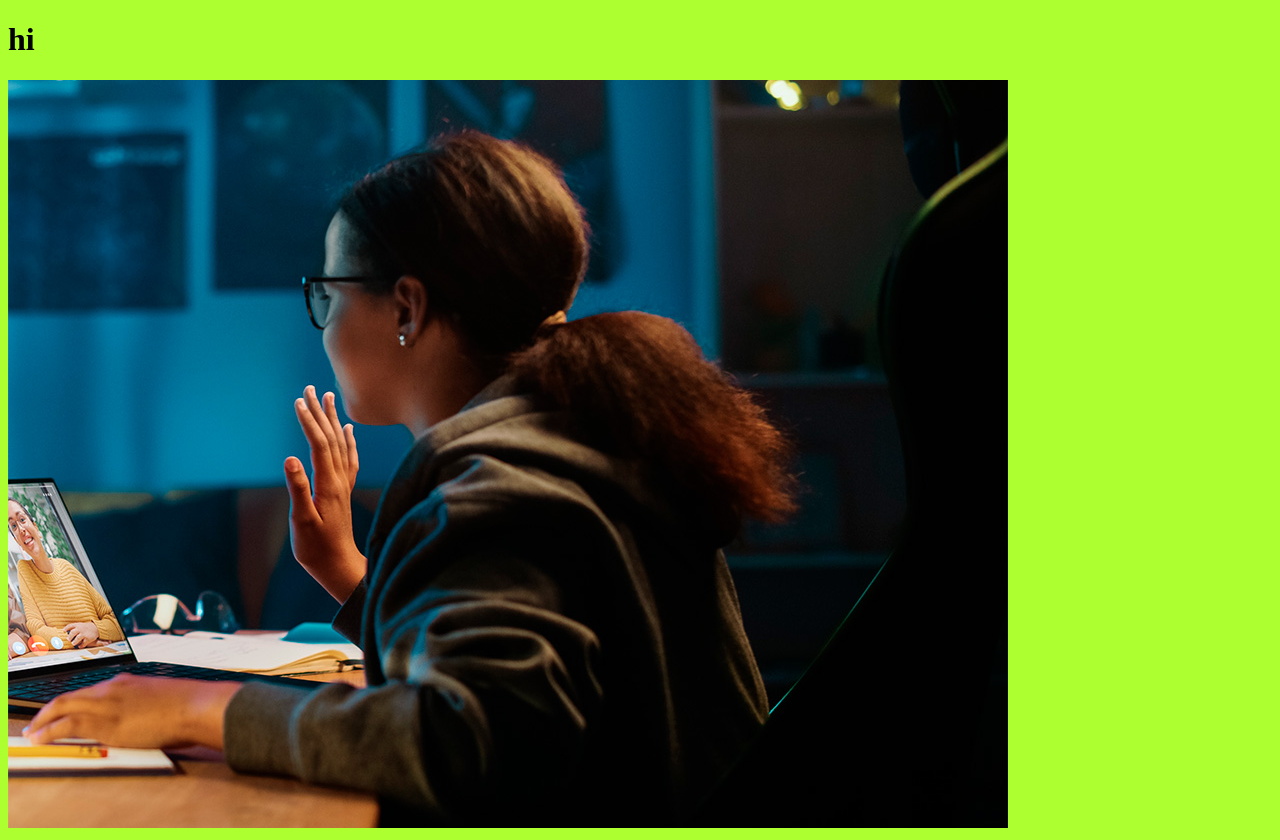
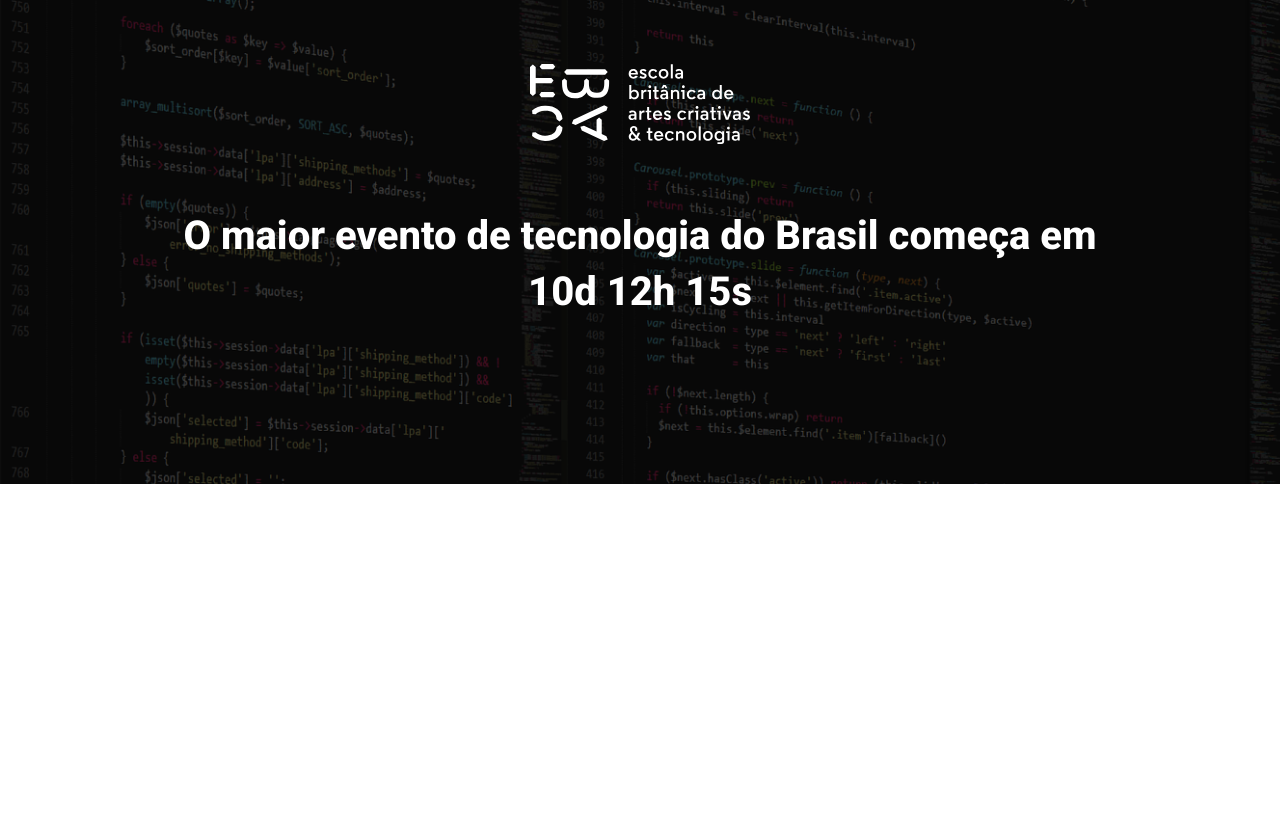
Before and after one commit to mauricioti23/ebac_tech_talks, a website built with Parcel: page src/index.html in a window 1280 px wide. After the commit the page ends 800 px from the top, so only its background shows below. Built offline with nearby package versions, Linux system fonts and the light colour scheme.

Commit message:
criando o hero

```diff
--- a/src/index.html
+++ b/src/index.html
@@ -1,14 +1,31 @@
 <!DOCTYPE html>
 <html lang="en">
+
 <head>
     <meta charset="UTF-8">
     <meta name="viewport" content="width=device-width, initial-scale=1.0">
-    <title>Document</title>
+    <title>EBAC Tech Talks</title>
+
+    <link rel="preconnect" href="https://fonts.googleapis.com">
+    <link rel="preconnect" href="https://fonts.gstatic.com" crossorigin>
+    <link href="https://fonts.googleapis.com/css2?family=Roboto:ital,wght@0,100..900;1,100..900&display=swap"
+        rel="stylesheet">
+
     <link rel="stylesheet" href="styles/main.scss">
 </head>
+
 <body>
-    <h1>hi</h1>
-    <img src="./images/backend.png" alt="">
+
+    <header class="hero">
+        <div class="container">
+            <img class="hero__logo" src="./images/ebac_logo.svg" alt="EBAC">
+            <p class="hero__text">
+                O maior evento de tecnologia do Brasil começa em 10d 12h 15s
+            </p>
+        </div>
+    </header>
+
     <script src="scripts/main.js"></script>
 </body>
+
 </html>
--- /dev/null
+++ b/src/styles/_hero.scss
@@ -0,0 +1,51 @@
+.hero {
+    padding-top: 64px;
+    padding-bottom: 100px;
+    background-image: url(../images/fundo.png);
+    background-repeat: no-repeat;
+    background-size: cover;
+    position: relative;
+
+.container {
+    position: relative;
+}
+
+    &::before {
+        position: absolute;
+        top: 0;
+        left: 0;
+        width: 100%;
+        height: 100%;
+        background-color: #000;
+        content: '';
+        opacity: .7;
+    }
+
+    &__text {
+        margin-top: 64px;
+        margin-bottom: 64px;
+        font-size: 40px;
+        line-height: 56px;
+        font-weight: 800;
+        text-align: center;
+    }
+
+    &__logo {
+        margin: 0  auto;
+        height: 80px;
+        display: block;
+    }
+
+    @media (max-width: 640px) {
+        padding: 40px 0;
+        &__logo {
+            height: 40px;
+        }
+
+        &__text {
+            font-size: 22px;
+            line-height: 24px;
+            margin: 24px 0;
+        }
+    }
+}
--- a/src/styles/main.scss
+++ b/src/styles/main.scss
@@ -1,3 +1,23 @@
-body {
-    background-color: greenyellow;
+@use 'hero';
+
+* {
+    margin: 0;
+    padding: 0;
+    box-sizing: border-box;
+    font-family: Roboto, sans-serif;
+    color: #fff;
 }
+
+.container {
+    max-width: 960px;
+    width: 100%;
+    margin: 0 auto;
+
+    @media (max-width: 640px) {
+        max-width: 80%;
+    }
+
+    @media (max-width: 1024px) {
+        max-width: 90%;
+    }
+}
```
Also changed, not shown: dist/ebac_logo.a50a4e19.svg (added), dist/fundo.a62a0635.png (added), dist/index.html, dist/styles/main.css, 1 other file.
